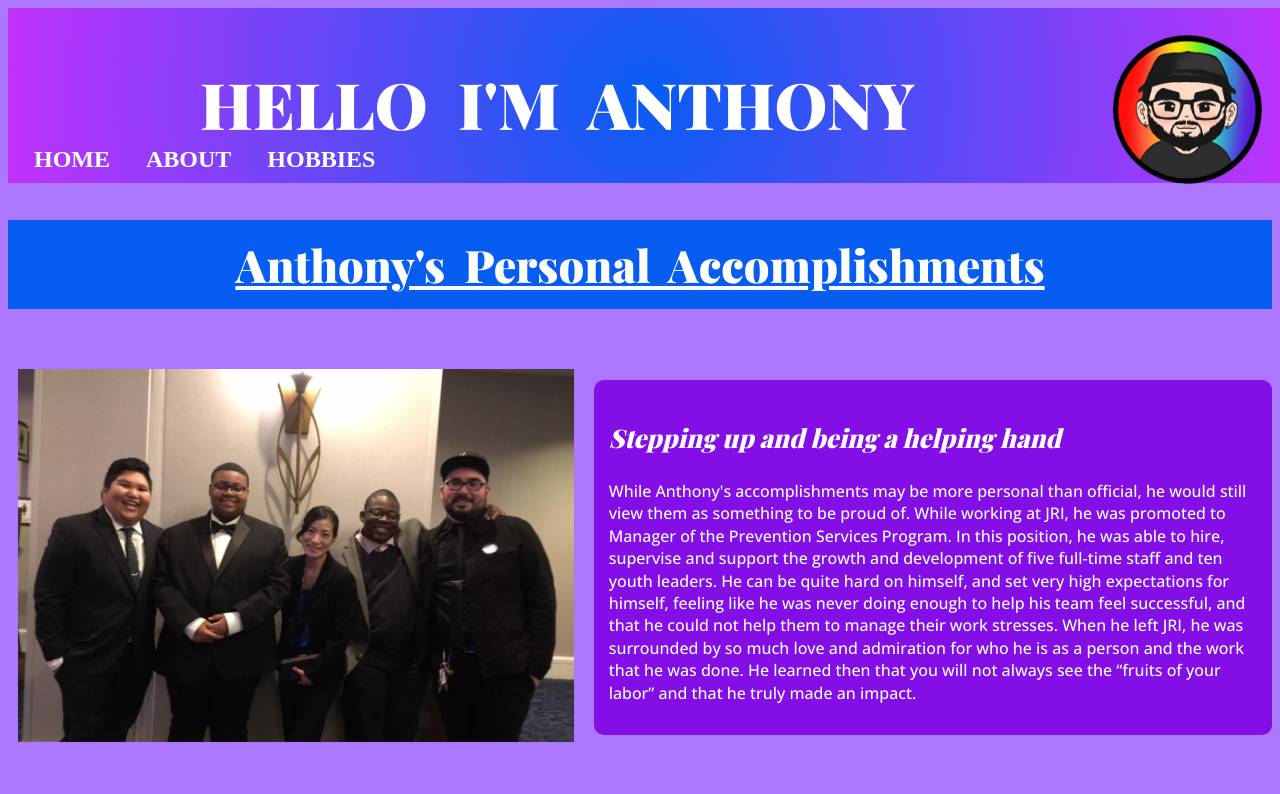
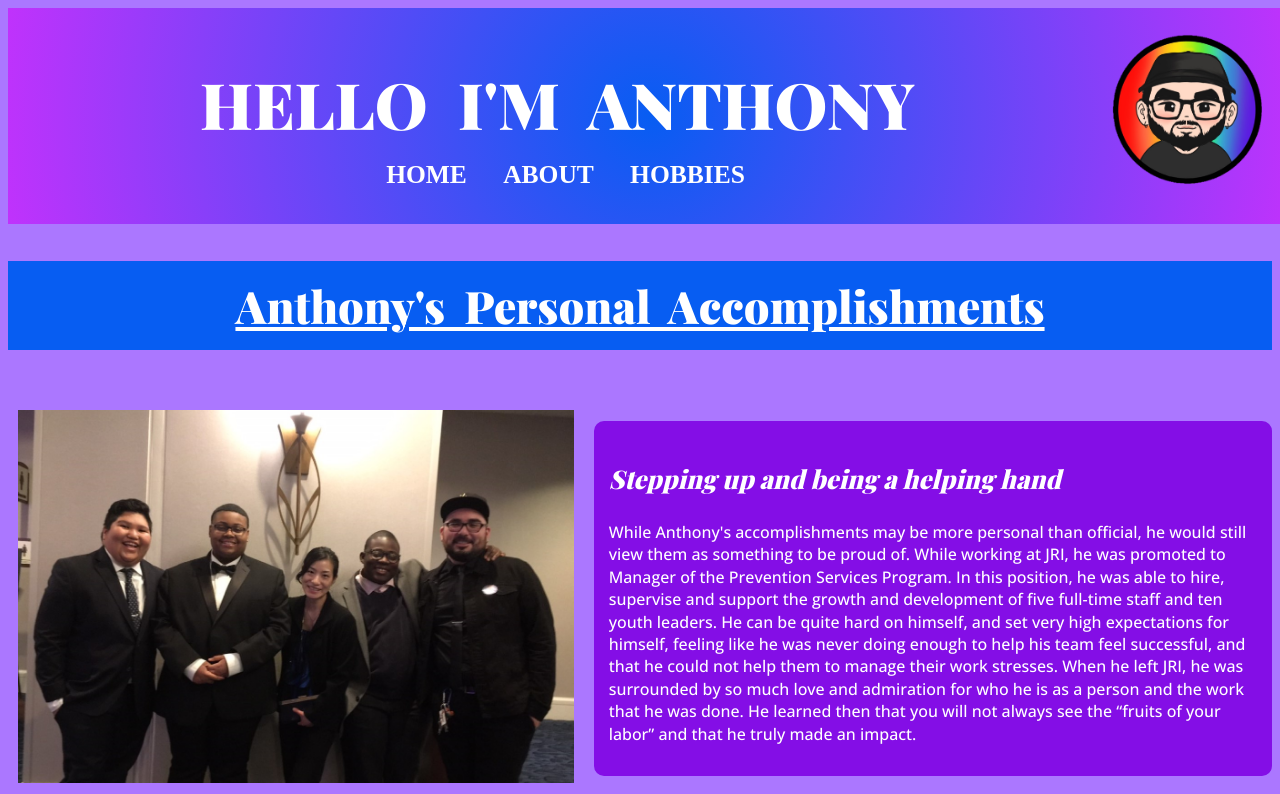
Before and after one commit to Hannahd06/bioSite, a plain HTML site: page index.html in a window 1280 px wide. Shown: the top 794 px of the page. Drawn offline with nearby package versions, Linux system fonts and the light colour scheme; a web font is replaced by a local one.

Commit message:
Update index.html

```diff
--- a/index.html
+++ b/index.html
@@ -14,11 +14,11 @@
     <img src="anthonylogo.png" class="logo" alt="cartoon image of a man wearing glasses and a baseball cap smiling">
     <h1>Hello I'm Anthony
     </h1>
-    <div class="nav">
-      <a class="active" href="index.html" id="home">Home</a>
+    <nav>
+      <a href="index.html" id="home">Home</a>
       <a href="about.html" id="about">About</a>
       <a href="hobbies.html" id="hobbies">Hobbies</a>
-    </div>
+    </nav>
     </header>
 <!-- This is the end of the containing level group for the header of the website -->
    <main>
```
